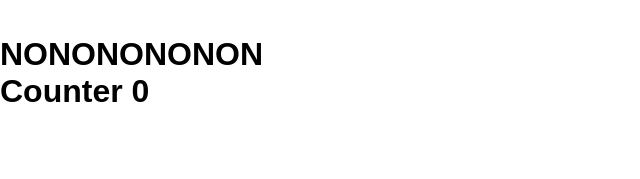
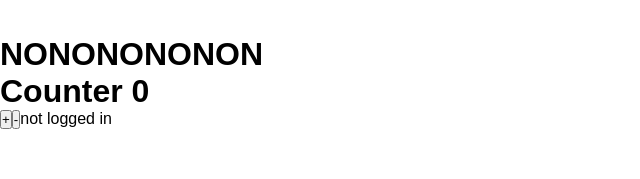
Before and after one commit to IanHancock36/ian-great-portfolio, a React (Create React App) app: page / in a window 1280 px wide. Shown: the top 179 px of the page, without its empty margins (0-640 px from the left). Built offline with nearby package versions, Linux system fonts and the light colour scheme.

Commit message:
counter button works using redux in the app will remove this later this was practice

```diff
--- a/src/App.js
+++ b/src/App.js
@@ -8,10 +8,14 @@ import Projects from './Components/Projects'
 import Resume from './Components/Resume'
 import Testimonials from './Components/Testimonials'
 import './App.css'
-import {useSelector} from 'react-redux'
+import {useSelector ,useDispatch} from 'react-redux'
+import {increment, decrement} from './actions'
+
 
 function App() {
   const counter = useSelector( state => state.counter)
+  const isLogged = useSelector (state => state.isLogged )
+  const dispatch = useDispatch()
   return (
     <div className="App">
 
@@ -34,7 +38,12 @@ function App() {
        </Switch>
      </BrowserRouter>
      <h1>Counter {counter} </h1>
+     <button onClick={() => dispatch(increment())}> + </button>
+     <button onClick={()=> dispatch(decrement())}> - </button>
+    {isLogged? <h3>valuable info {isLogged}</h3> :'not logged in' }
+
     </div>
+    // add button for is logged to toggle logged and unlogged
   );
 }
 
--- /dev/null
+++ b/src/actions/index.js
@@ -0,0 +1,13 @@
+export const increment = () => {
+    return{
+        type: 'INCREMENT'
+
+    }
+}
+
+export const decrement = () => {
+    return{
+        type: 'DECREMENT'
+
+    }
+}
```
